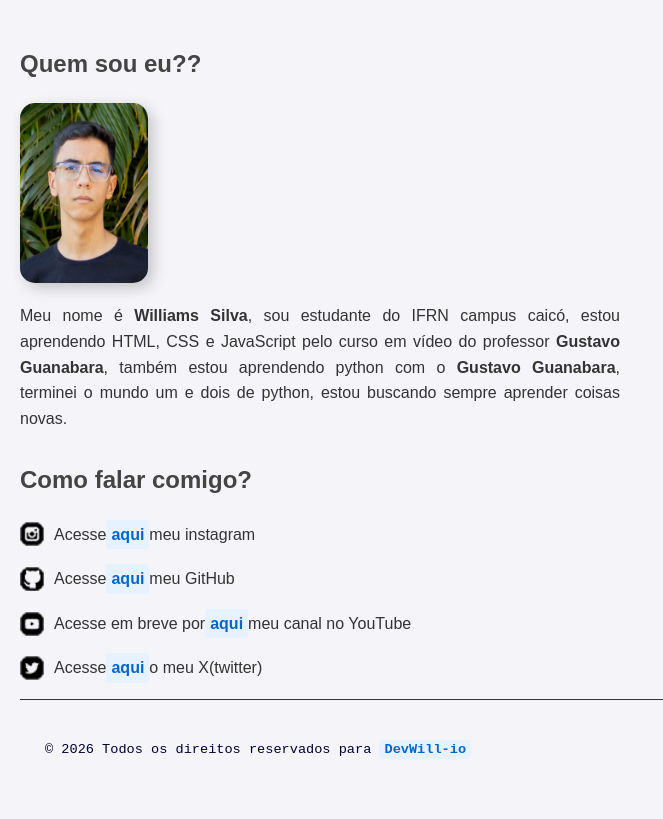
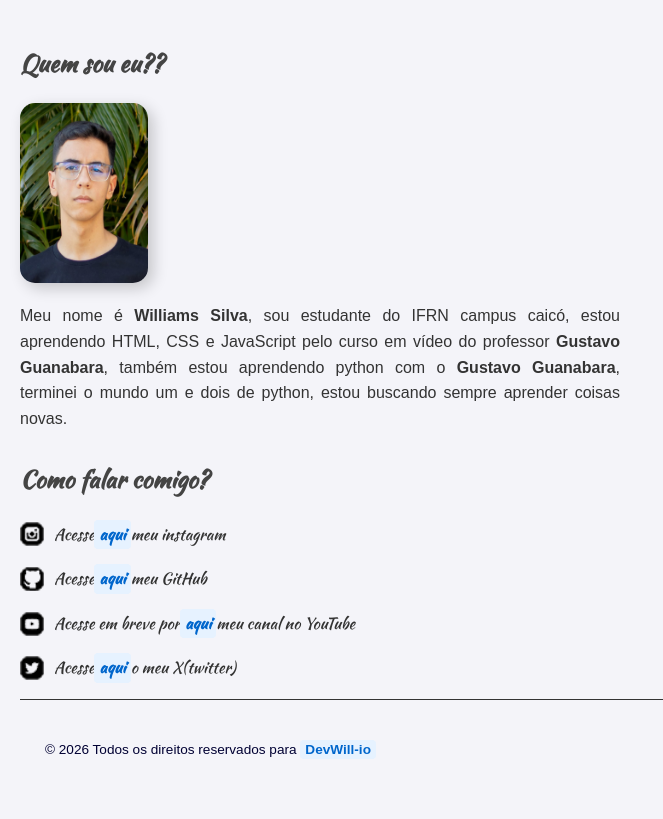
Before and after one commit to DevWill-io/Portfolio, a plain HTML site: page index.html in a window 1280 px wide. Shown: the part 106-925 px from the top of the page, without its empty margins (0-663 px from the left). Drawn offline with Linux system fonts and the light colour scheme.

Commit message:
Update font family to use Kaushan Script & add @charset utf-8

```diff
--- a/style.css
+++ b/style.css
@@ -1,7 +1,8 @@
-
+@charset("UTF-8");
+@import url('https://fonts.googleapis.com/css2?family=Kaushan+Script&display=swap');
 body {
     background-color: #f4f4f9;
-    font-family: Arial, Helvetica, sans-serif;
+    font-family: 'Kaushan Script', Arial, Helvetica, sans-serif;
     margin: 0;
     padding: 20px;
     color: #333;
@@ -29,6 +30,7 @@
 }
 
 p {
+    font-family: Arial, Helvetica, sans-serif;
     max-width: 600px;
     text-align: justify;
 }
```
